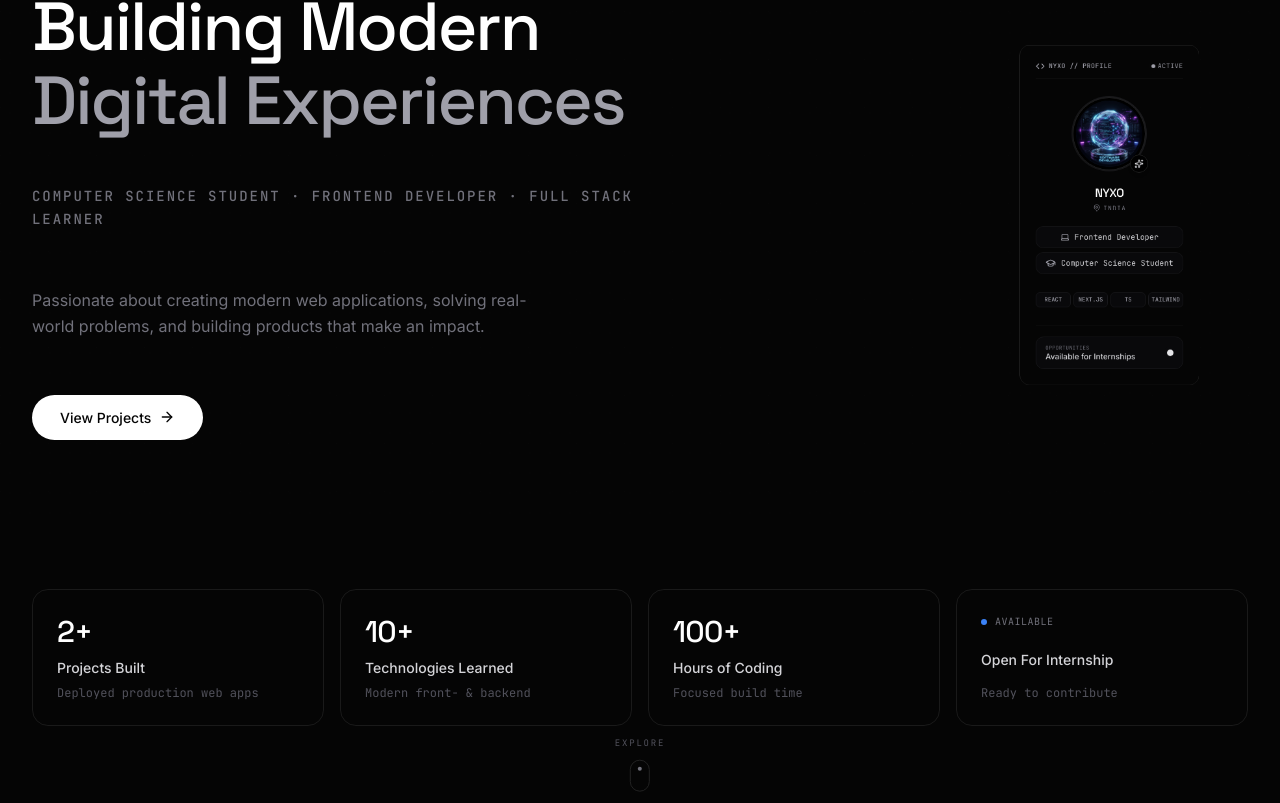
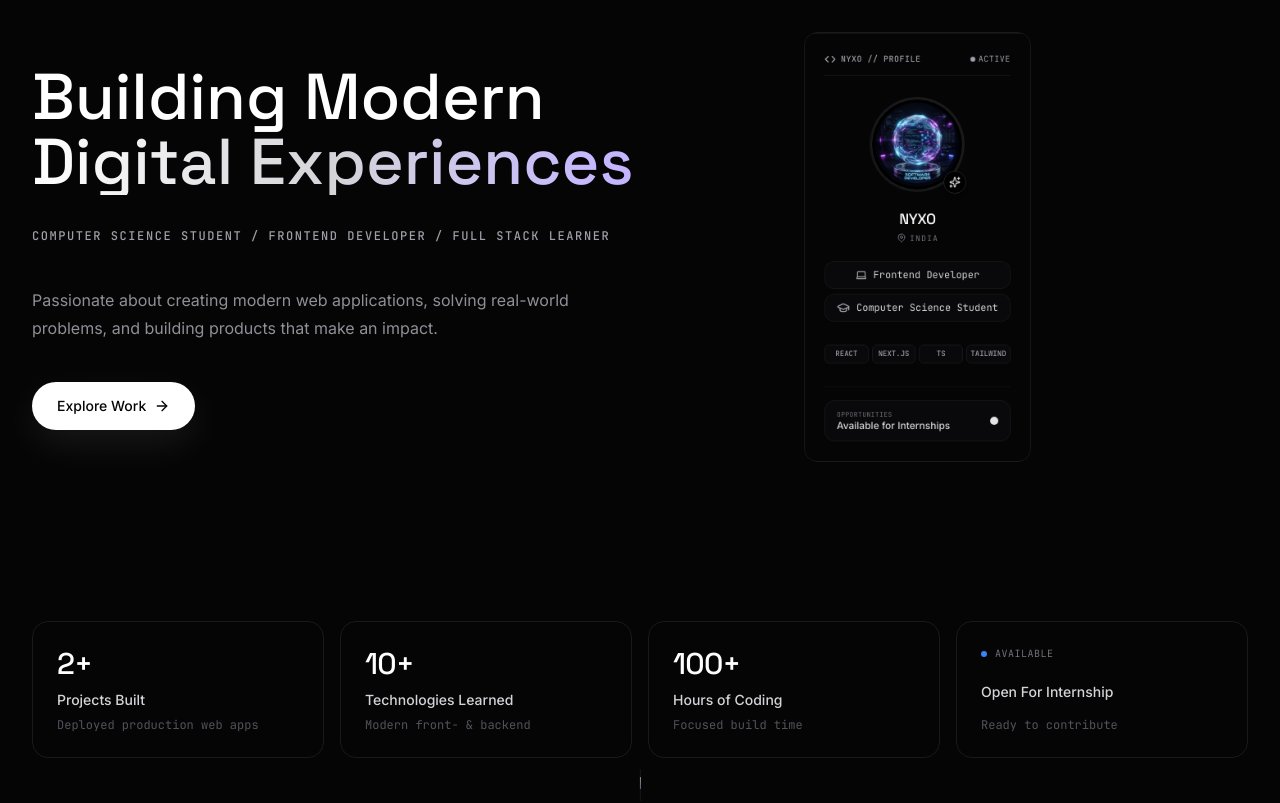
Before and after one commit to sourabh14098-maker/my-portfolio, a React (Vite) app: page / in a window 1280 px wide. Shown: the part 277-1080 px from the top of the page. Built offline with nearby package versions, Linux system fonts and the light colour scheme.

Commit message:
ui final

```diff
--- a/src/components/HeroPage.tsx
+++ b/src/components/HeroPage.tsx
@@ -11,19 +11,19 @@ const heroStaggerContainer = {
   hidden: {},
   show: {
     transition: {
-      staggerChildren: 0.1,
-      delayChildren: 0.08,
+      staggerChildren: 0.06,
+      delayChildren: 0.04,
     },
   },
 };
 
 const heroStaggerItem = {
-  hidden: { opacity: 0, y: 28, filter: 'blur(10px)' },
+  hidden: { opacity: 0, y: 16, filter: 'blur(6px)' },
   show: {
     opacity: 1,
     y: 0,
     filter: 'blur(0px)',
-    transition: { duration: 0.65, ease: easePremium },
+    transition: { duration: 0.28, ease: easePremium },
   },
 };
 
@@ -32,26 +32,29 @@ export default function HeroPage() {
 
   const leftContent = (
     <>
-      <div className="flex flex-col gap-8 sm:gap-10 lg:gap-12 max-w-2xl">
+      <div className="flex max-w-[680px] flex-col gap-6 sm:gap-7 lg:gap-8">
         <motion.h1
           variants={playHeroEntrance ? heroStaggerItem : undefined}
           initial={playHeroEntrance ? undefined : { opacity: 0, y: 20 }}
           animate={playHeroEntrance ? undefined : { opacity: 1, y: 0 }}
-          transition={playHeroEntrance ? undefined : { duration: 0.7, ease: easePremium }}
+          transition={playHeroEntrance ? undefined : { duration: 0.28, ease: easePremium }}
           id="main-hero-title"
-          className="text-4xl sm:text-5xl md:text-6xl lg:text-[3.75rem] xl:text-[4.25rem] font-display font-medium tracking-[-0.03em] text-white leading-[1.08]"
+          className="max-w-[760px] text-4xl sm:text-5xl md:text-6xl lg:text-[3.55rem] xl:text-[4.05rem] font-display font-medium tracking-normal text-white leading-[0.98] sm:leading-[1.01]"
         >
-          Building Modern <span className="text-zinc-400">Digital Experiences</span>
+          <span className="block text-white">Building Modern</span>
+          <span className="block bg-gradient-to-r from-white via-zinc-300 to-violet-300 bg-clip-text text-transparent">
+            Digital Experiences
+          </span>
         </motion.h1>
 
         <motion.p
           variants={playHeroEntrance ? heroStaggerItem : undefined}
           initial={playHeroEntrance ? undefined : { opacity: 0, y: 12 }}
           animate={playHeroEntrance ? undefined : { opacity: 1, y: 0 }}
-          transition={playHeroEntrance ? undefined : { duration: 0.6, delay: 0.08, ease: easePremium }}
-          className="text-zinc-500 font-mono text-xs sm:text-sm tracking-[0.14em] uppercase font-medium leading-relaxed"
+          transition={playHeroEntrance ? undefined : { duration: 0.24, delay: 0.04, ease: easePremium }}
+          className="max-w-[620px] text-zinc-400 font-mono text-[11px] sm:text-xs tracking-[0.13em] uppercase font-medium leading-relaxed"
         >
-          Computer Science Student · Frontend Developer · Full Stack Learner
+          Computer Science Student / Frontend Developer / Full Stack Learner
         </motion.p>
       </div>
 
@@ -59,9 +62,9 @@ export default function HeroPage() {
         variants={playHeroEntrance ? heroStaggerItem : undefined}
         initial={playHeroEntrance ? undefined : { opacity: 0, y: 16 }}
         animate={playHeroEntrance ? undefined : { opacity: 1, y: 0 }}
-        transition={playHeroEntrance ? undefined : { duration: 0.65, delay: 0.14, ease: easePremium }}
+        transition={playHeroEntrance ? undefined : { duration: 0.26, delay: 0.08, ease: easePremium }}
         id="hero-desc"
-        className="text-zinc-500 text-sm md:text-base max-w-lg leading-relaxed"
+        className="max-w-[560px] text-sm md:text-base text-zinc-400/90 leading-7"
       >
         Passionate about creating modern web applications, solving real-world problems, and building
         products that make an impact.
@@ -71,26 +74,33 @@ export default function HeroPage() {
         variants={playHeroEntrance ? heroStaggerItem : undefined}
         initial={playHeroEntrance ? undefined : { opacity: 0, y: 16 }}
         animate={playHeroEntrance ? undefined : { opacity: 1, y: 0 }}
-        transition={playHeroEntrance ? undefined : { duration: 0.65, delay: 0.22, ease: easePremium }}
+        transition={playHeroEntrance ? undefined : { duration: 0.26, delay: 0.12, ease: easePremium }}
         className="flex flex-col sm:flex-row items-stretch sm:items-center gap-3 sm:gap-4"
       >
-        <Link to="/projects" id="hero-projects-btn" className="btn-primary">
-          View Projects
-          <ArrowRight className="w-4 h-4" />
+        <Link
+          to="/projects"
+          id="hero-projects-btn"
+          className="group inline-flex min-h-12 items-center justify-center gap-2 rounded-full border border-white/90 bg-white px-6 text-sm font-medium text-[#050505] shadow-[0_14px_36px_rgba(255,255,255,0.08)] transition-all duration-[240ms] hover:-translate-y-0.5 hover:bg-zinc-200 hover:shadow-[0_18px_44px_rgba(255,255,255,0.12)]"
+        >
+          Explore Work
+          <ArrowRight className="h-4 w-4 transition-transform duration-[240ms] group-hover:translate-x-0.5" />
         </Link>
       </motion.div>
     </>
   );
 
   return (
-    <section
+    <motion.section
       id="hero"
-      className="relative min-h-[85vh] sm:min-h-[88vh] flex flex-col justify-center section-page !pt-8 sm:!pt-12"
+      initial={{ opacity: 0 }}
+      animate={{ opacity: 1 }}
+      transition={{ duration: 0.26, ease: easePremium }}
+      className="relative min-h-[86vh] sm:min-h-[88vh] flex flex-col justify-center section-page !pt-14 sm:!pt-[4.5rem] lg:!pt-20"
     >
-      <div className="max-w-7xl mx-auto w-full grid grid-cols-1 lg:grid-cols-12 gap-12 lg:gap-20 xl:gap-24 items-center">
+      <div className="max-w-7xl mx-auto w-full grid grid-cols-1 lg:grid-cols-12 gap-14 lg:gap-12 xl:gap-16 items-center">
         {playHeroEntrance ? (
           <motion.div
-            className="lg:col-span-7 flex flex-col items-start gap-10 sm:gap-12 lg:gap-14 text-left"
+            className="lg:col-span-7 xl:col-span-7 flex flex-col items-start gap-8 sm:gap-9 lg:gap-10 text-left"
             variants={heroStaggerContainer}
             initial="hidden"
             animate="show"
@@ -98,7 +108,7 @@ export default function HeroPage() {
             {leftContent}
           </motion.div>
         ) : (
-          <div className="lg:col-span-7 flex flex-col items-start gap-10 sm:gap-12 lg:gap-14 text-left">
+          <div className="lg:col-span-7 xl:col-span-7 flex flex-col items-start gap-8 sm:gap-9 lg:gap-10 text-left">
             {leftContent}
           </div>
         )}
@@ -108,15 +118,15 @@ export default function HeroPage() {
             variants={heroStaggerItem}
             initial="hidden"
             animate="show"
-            className="lg:col-span-5 flex items-center justify-center lg:justify-end mt-6 lg:mt-0"
+            className="lg:col-span-5 xl:col-span-5 flex items-center justify-center lg:justify-start mt-4 lg:mt-0"
           >
-            <div className="scale-[0.65] origin-center">
+            <div className="scale-[0.68] sm:scale-[0.72] lg:scale-[0.78] xl:scale-[0.82] origin-center">
               <DeveloperCard />
             </div>
           </motion.div>
         ) : (
-          <Reveal className="lg:col-span-5 flex items-center justify-center lg:justify-end mt-6 lg:mt-0" delay={0.15}>
-            <div className="scale-[0.65] origin-center">
+          <Reveal className="lg:col-span-5 xl:col-span-5 flex items-center justify-center lg:justify-start mt-4 lg:mt-0" delay={0.15}>
+            <div className="scale-[0.68] sm:scale-[0.72] lg:scale-[0.78] xl:scale-[0.82] origin-center">
               <DeveloperCard />
             </div>
           </Reveal>
@@ -154,17 +164,26 @@ export default function HeroPage() {
 
       <Link
         to="/about"
-        className="absolute bottom-8 left-1/2 -translate-x-1/2 flex flex-col items-center gap-2 text-zinc-600 hover:text-zinc-400 transition-colors"
+        className="absolute bottom-6 sm:bottom-8 left-1/2 -translate-x-1/2 flex flex-col items-center gap-2 text-zinc-600 hover:text-zinc-400 transition-colors"
+        aria-label="Scroll to about section"
       >
-        <span className="text-[9px] font-mono uppercase tracking-[0.2em]">Explore</span>
+        <span className="h-8 w-px overflow-hidden rounded-full bg-white/[0.08]">
+          <motion.span
+            className="block h-3 w-px rounded-full bg-gradient-to-b from-white/80 to-violet-300/70"
+            initial={{ opacity: 0, y: -10 }}
+            animate={{ opacity: 1, y: 8 }}
+            transition={{ duration: 0.28, ease: easePremium }}
+          />
+        </span>
         <motion.div
-          animate={{ y: [0, 5, 0] }}
-          transition={{ duration: 2, repeat: Infinity, ease: 'easeInOut' }}
-          className="w-5 h-8 border border-[#222222] rounded-full flex justify-center pt-1.5"
+          initial={{ opacity: 0, y: 3 }}
+          animate={{ opacity: 0.75, y: 0 }}
+          transition={{ duration: 0.24, ease: easePremium }}
+          className="text-[9px] font-mono uppercase tracking-[0.2em]"
         >
-          <span className="w-1 h-1 bg-zinc-500 rounded-full" />
+          Explore
         </motion.div>
       </Link>
-    </section>
+    </motion.section>
   );
 }
--- a/src/components/MouseGlow.tsx
+++ b/src/components/MouseGlow.tsx
@@ -31,8 +31,8 @@ export default function MouseGlow() {
       style={{ x, y, translateX: '-50%', translateY: '-50%' }}
       aria-hidden
     >
-      <div className="w-[420px] h-[420px] rounded-full bg-white/[0.025] blur-[100px]" />
-      <div className="absolute top-1/2 left-1/2 -translate-x-1/2 -translate-y-1/2 w-32 h-32 rounded-full bg-[#3b82f6]/[0.04] blur-[48px]" />
+      <div className="w-[420px] h-[420px] rounded-full bg-white/[0.018] blur-[100px]" />
+      <div className="absolute top-1/2 left-1/2 -translate-x-1/2 -translate-y-1/2 w-32 h-32 rounded-full bg-[#3b82f6]/[0.028] blur-[48px]" />
     </motion.div>
   );
 }
--- a/src/components/PageTransition.tsx
+++ b/src/components/PageTransition.tsx
@@ -4,6 +4,7 @@ import { pageTransition } from '../lib/motion';
 
 interface PageTransitionProps {
   children: React.ReactNode;
+  key?: React.Key;
 }
 
 export default function PageTransition({ children }: PageTransitionProps) {
--- a/src/components/ui/Reveal.tsx
+++ b/src/components/ui/Reveal.tsx
@@ -8,6 +8,7 @@ interface RevealProps {
   delay?: number;
   direction?: 'up' | 'down' | 'none';
   once?: boolean;
+  key?: React.Key;
 }
 
 const offsets = {
@@ -30,7 +31,7 @@ export default function Reveal({
     visible: {
       opacity: 1,
       y: 0,
-      transition: { duration: 0.55, delay, ease: easePremium },
+      transition: { duration: 0.28, delay, ease: easePremium },
     },
   };
 
--- a/src/data.ts
+++ b/src/data.ts
@@ -36,30 +36,30 @@ export const skillsData: SkillCategory[] = [
   {
     category: 'Frontend',
     skills: [
-      { name: 'HTML' },
-      { name: 'CSS' },
-      { name: 'JavaScript' },
-      { name: 'React' },
-      { name: 'Next.js' },
-      { name: 'Tailwind' },
+      { name: 'HTML', level: 90 },
+      { name: 'CSS', level: 88 },
+      { name: 'JavaScript', level: 82 },
+      { name: 'React', level: 78 },
+      { name: 'Next.js', level: 70 },
+      { name: 'Tailwind', level: 84 },
     ],
   },
   {
     category: 'Backend',
-    skills: [{ name: 'Node.js' }, { name: 'Express' }],
+    skills: [{ name: 'Node.js', level: 68 }, { name: 'Express', level: 64 }],
   },
   {
     category: 'Database',
-    skills: [{ name: 'MongoDB' }],
+    skills: [{ name: 'MongoDB', level: 66 }],
   },
   {
     category: 'Tools',
     skills: [
-      { name: 'Git' },
-      { name: 'GitHub' },
-      { name: 'VS Code' },
-      { name: 'Postman' },
-      { name: 'Netlify' },
+      { name: 'Git', level: 76 },
+      { name: 'GitHub', level: 78 },
+      { name: 'VS Code', level: 88 },
+      { name: 'Postman', level: 62 },
+      { name: 'Netlify', level: 72 },
     ],
   },
 ];
```
Also changed, not shown: src/components/DeveloperCard.tsx (+5 -5 lines), src/components/Navbar.tsx (+15 -12 lines), src/types.ts (+4 -3 lines).
